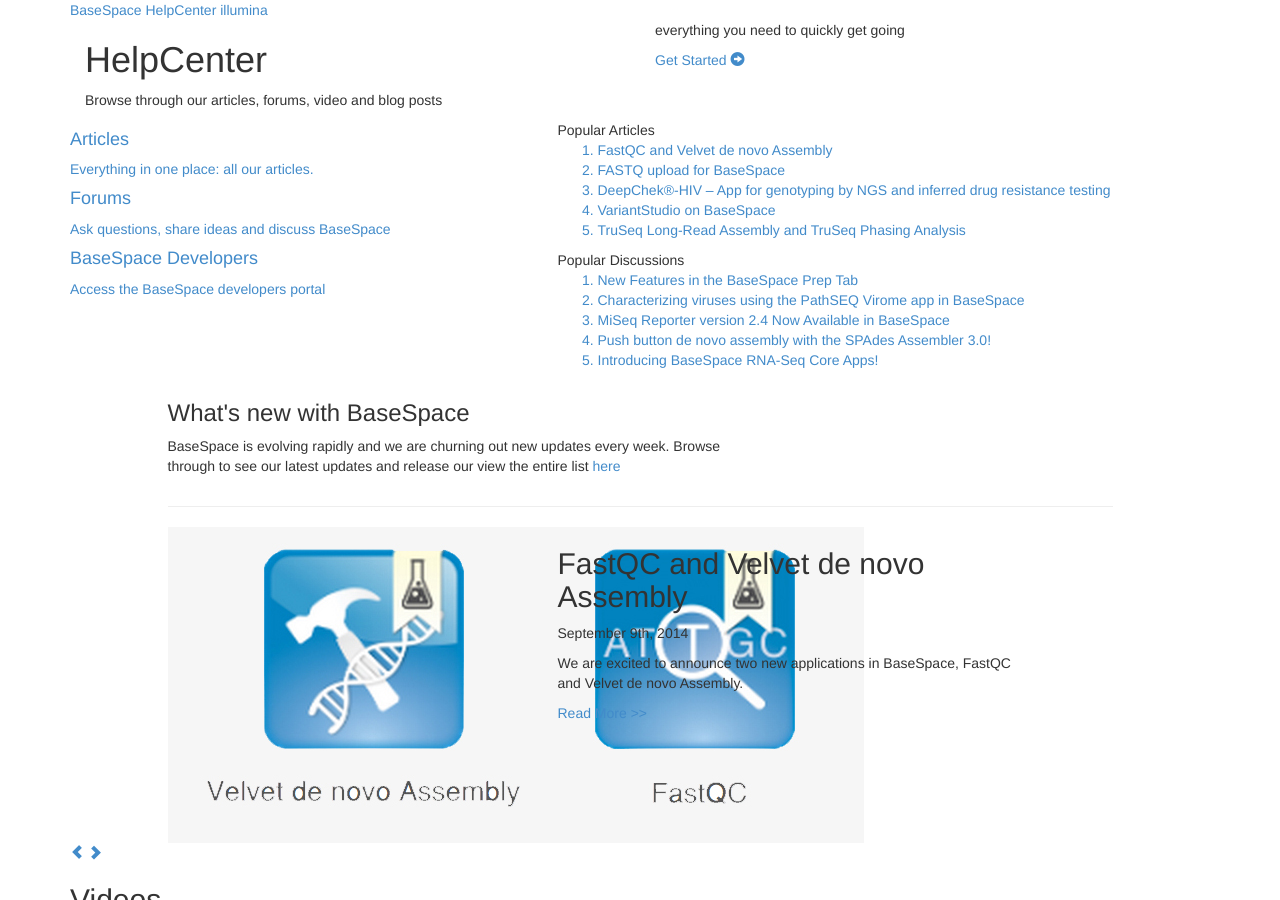
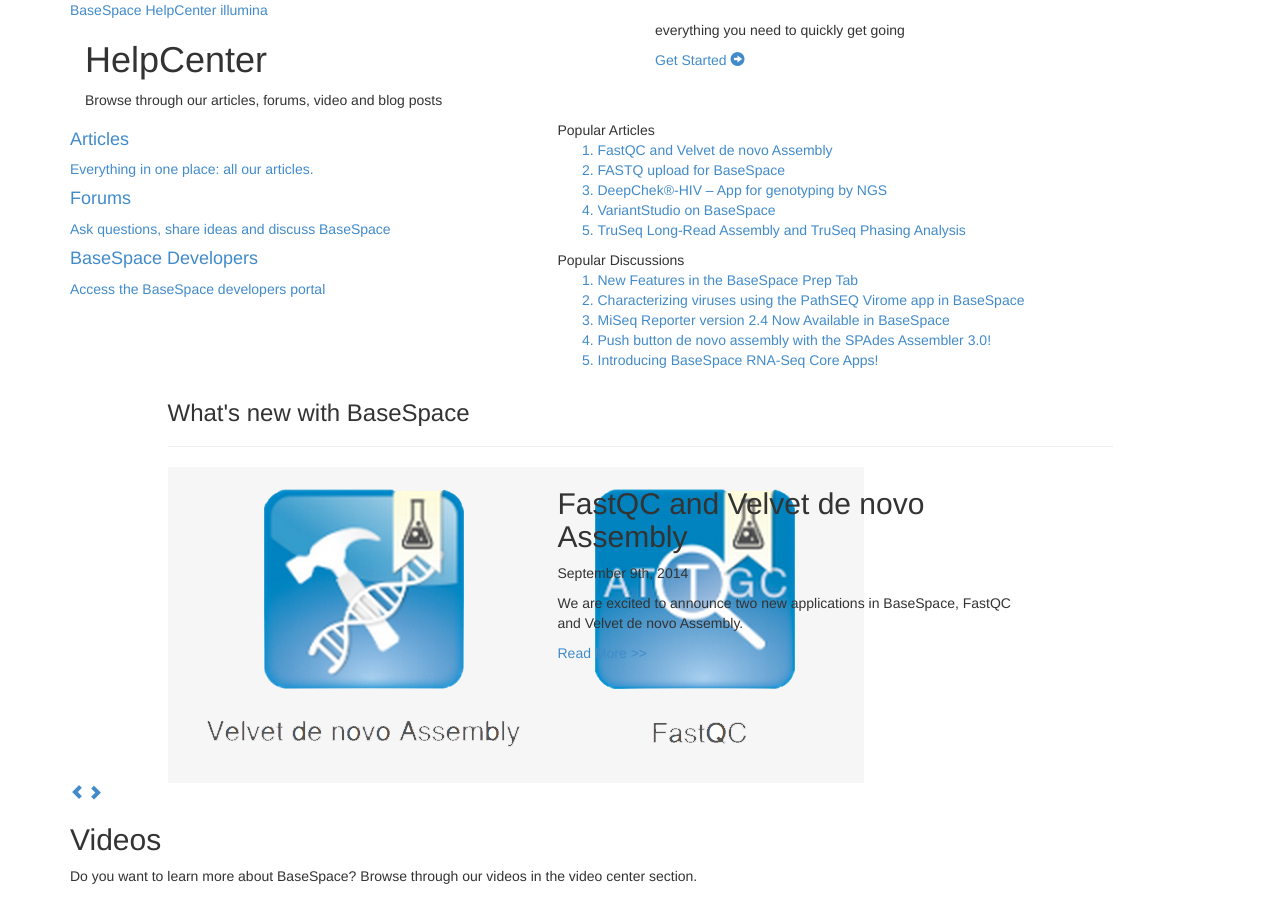
Before and after one commit to preethammadapura/basespace-help-1, a Jekyll site: the page built from index.html, in a window 1280 px wide and 900 px high. Built offline with Jekyll 4.4.1, drawn with Linux system fonts in a browser that asks for light colours; nearby versions of some CDN libraries.

Commit message:
tweaks for demo

```diff
--- a/_less/carousel.less
+++ b/_less/carousel.less
@@ -62,7 +62,7 @@ text-align: left;
 
 .carousel-line{
 
-margin: 50px 0;
+margin: -15px 0;
 display: block;
 border: 0;
 border-top: 1px solid #dfdfdf;
--- a/index.html
+++ b/index.html
@@ -73,7 +73,7 @@ is_homepage: true
             <ol class="popular-article-ol">
                 <a><li class="popular-article-link">FastQC and Velvet de novo Assembly</li></a>
                 <a><li class="popular-article-link">FASTQ upload for BaseSpace</li></a>
-                <a><li class="popular-article-link">DeepChek®-HIV – App for genotyping by NGS and inferred drug resistance testing</li></a>
+                <a><li class="popular-article-link">DeepChek®-HIV – App for genotyping by NGS</li></a>
                 <a><li class="popular-article-link">VariantStudio on BaseSpace</li></a>
                 <a><li class="popular-article-link">TruSeq Long-Read Assembly and TruSeq Phasing Analysis</li></a>
 
@@ -109,20 +109,9 @@ is_homepage: true
 
     <div class="lower_banner">
     <div class="container">
-
-                    <div class="row">
-
-                        <div class="col-sm-6 col-sm-offset-1">
-
-                            <h3 class="carousel-heading">What's new with BaseSpace</h3>
-                            <p>
-                            BaseSpace is evolving rapidly and we are churning out new updates every week. Browse through to see our latest updates and release our view the entire list <a href="http://blog.basespace.illumina.com/">here</a>
-
-                            </p>
-                        </div>
-                    </div>
                     <div class="row">
                         <div class="col-sm-10 col-sm-offset-1">
+                          <h3 class="carousel-heading">What's new with BaseSpace</h3>
                             <hr class="carousel-line">
                         </div>
                     </div>
@@ -284,7 +273,7 @@ is_homepage: true
 
              <div class="col-sm-6">
 
-                 <a href="gettingStarted.html" class="button-primary">Visit the Video Center</a>
+                 <a href="gettingStarted.html" class="button-secondary">Visit the Video Center</a>
 
              </div>
 
```
